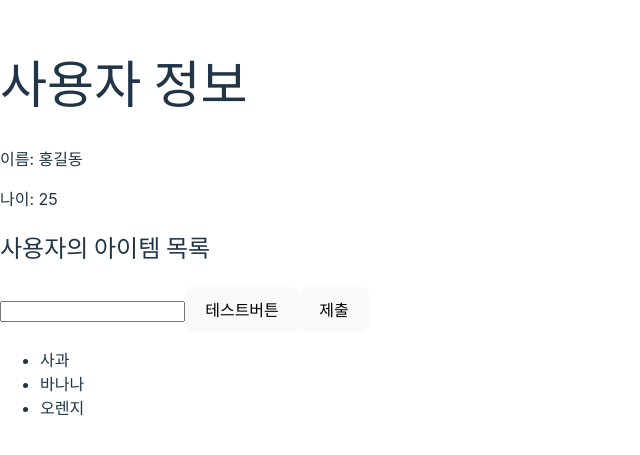
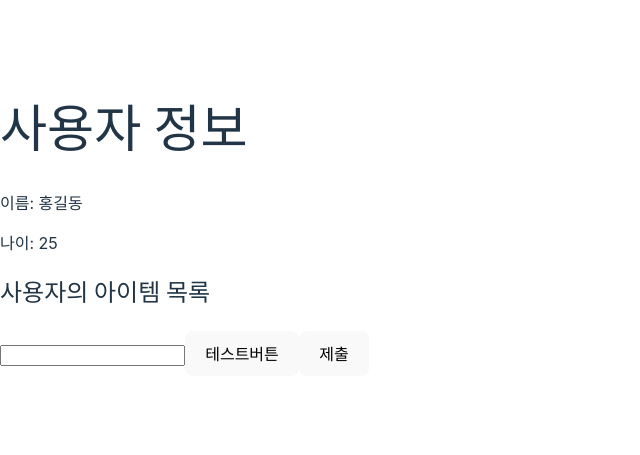
Before and after one commit to johj703/day01, a React (Vite) app: page / in a window 1280 px wide. Shown: the part 171-626 px from the top of the page, without its empty margins (0-640 px from the left). Built offline with nearby package versions, Linux system fonts and the light colour scheme.

Commit message:
items에 filter를 걸어서 <li>추가 되도록 작성

```diff
--- a/src/App.jsx
+++ b/src/App.jsx
@@ -52,9 +52,11 @@
         <li>{items[1]}</li>
         <li>{items[2]}</li>
         */}
-        {items.map(function (item) {
-          return <li key={item}>{item}</li>;
-        })}
+        {items
+          .filter((i) => i !== "사과")
+          .map((item) => {
+            <li key={item}>{item}</li>;
+          })}
       </ul>
     </div>
   );
```
